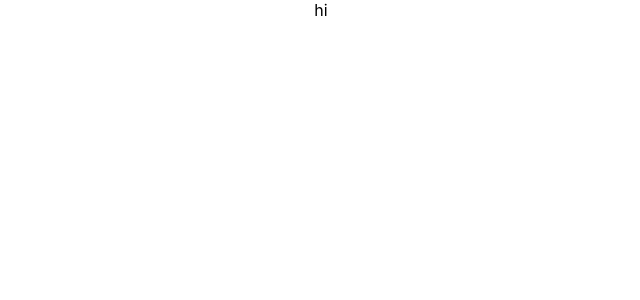
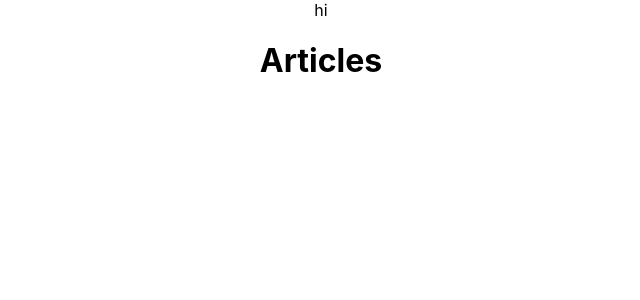
Before and after one commit to alexthompson207/NY-Times--take-home-test, a React (Create React App) app: page / in a window 1280 px wide. Shown: the top 300 px of the page, without its empty margins (319-959 px from the left). Built offline with nearby package versions, Linux system fonts and the light colour scheme.

Commit message:
Create a NewsView component to contain all news articles

```diff
--- a/src/App/App.js
+++ b/src/App/App.js
@@ -1,9 +1,11 @@
 import './App.css';
+import NewsView from '../NewsView/NewsView';
 
 const App = () => {
   return (
     <div className="App">
       hi
+      <NewsView />
     </div>
   );
 }
--- /dev/null
+++ b/src/NewsView/NewsView.js
@@ -0,0 +1,11 @@
+import React from 'react';
+import '../NewsView/NewsView.css';
+
+const NewsView = () => {
+
+  return (
+    <h1>Articles</h1>
+  )
+}
+
+export default NewsView;
```
Also changed, not shown: src/NewsView/NewsView.css (added).
